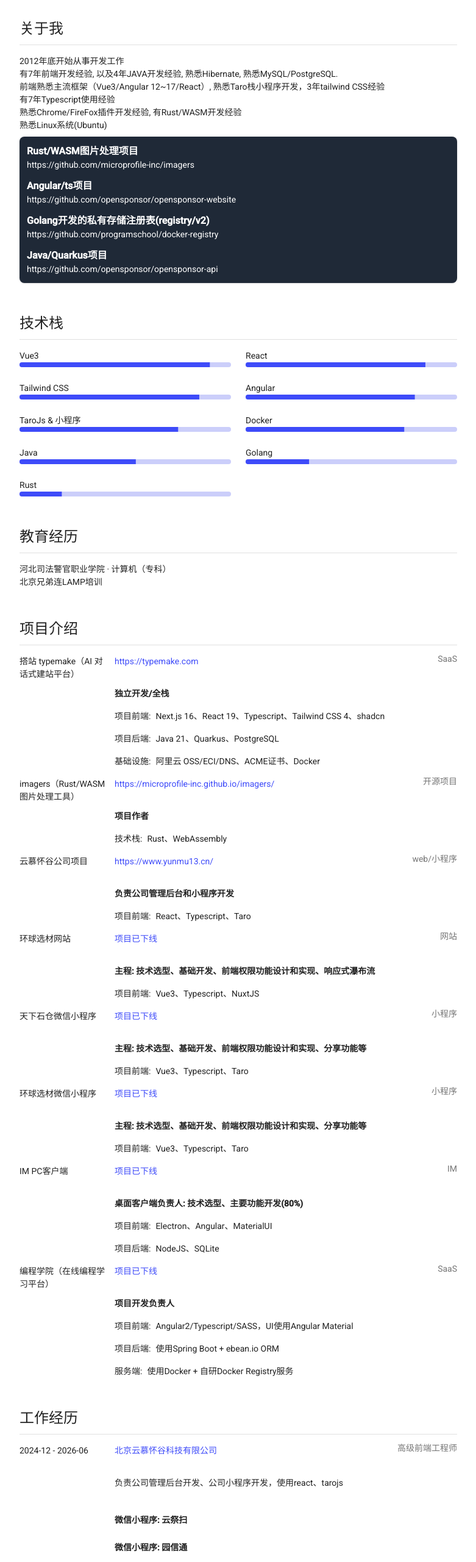
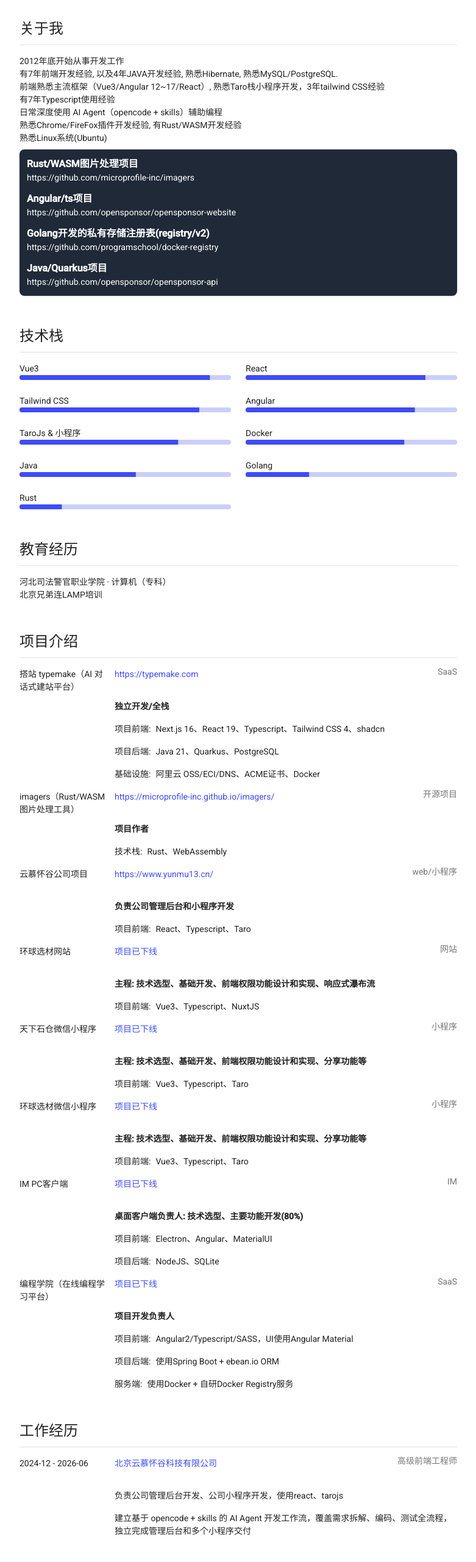
Before and after one commit to foxsir/resume, an Angular app: page / in a window 1280 px wide. Shown: the part 234-2795 px from the top of the page at 61% size, without its empty margins (249-1030 px from the left). Built offline with nearby package versions, Linux system fonts and the light colour scheme.

Commit message:
add AI agent experience

```diff
--- a/src/app/app.component.html
+++ b/src/app/app.component.html
@@ -34,6 +34,7 @@
         <p>有{{yearsOfExperience}}年前端开发经验, 以及4年JAVA开发经验, 熟悉Hibernate, 熟悉MySQL/PostgreSQL.</p>
         <p>前端熟悉主流框架（Vue3/Angular 12~17/React）, 熟悉Taro栈小程序开发，3年tailwind CSS经验</p>
         <p>有7年Typescript使用经验</p>
+        <p>日常深度使用 AI Agent（opencode + skills）辅助编程</p>
         <p>熟悉Chrome/FireFox插件开发经验, 有Rust/WASM开发经验</p>
         <p>熟悉Linux系统(Ubuntu)</p>
         <div class="overflow-hidden rounded-lg bg-gray-800 text-white shadow my-2">
--- a/src/app/app.component.ts
+++ b/src/app/app.component.ts
@@ -152,7 +152,8 @@
         {label: '管理后台'},
       ],
       works: [
-        '负责公司管理后台开发、公司小程序开发，使用react、tarojs'
+        '负责公司管理后台开发、公司小程序开发，使用react、tarojs',
+        '建立基于 opencode + skills 的 AI Agent 开发工作流，覆盖需求拆解、编码、测试全流程，独立完成管理后台和多个小程序交付'
       ]
     },
     {
```
